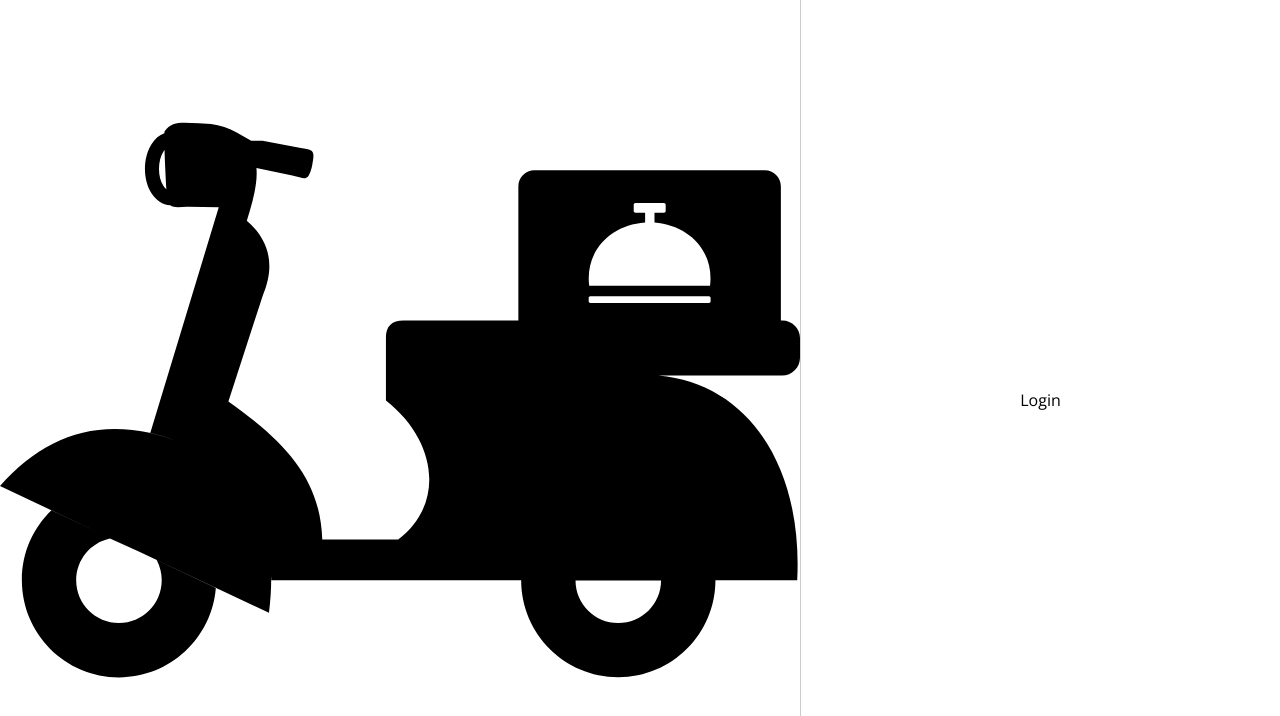
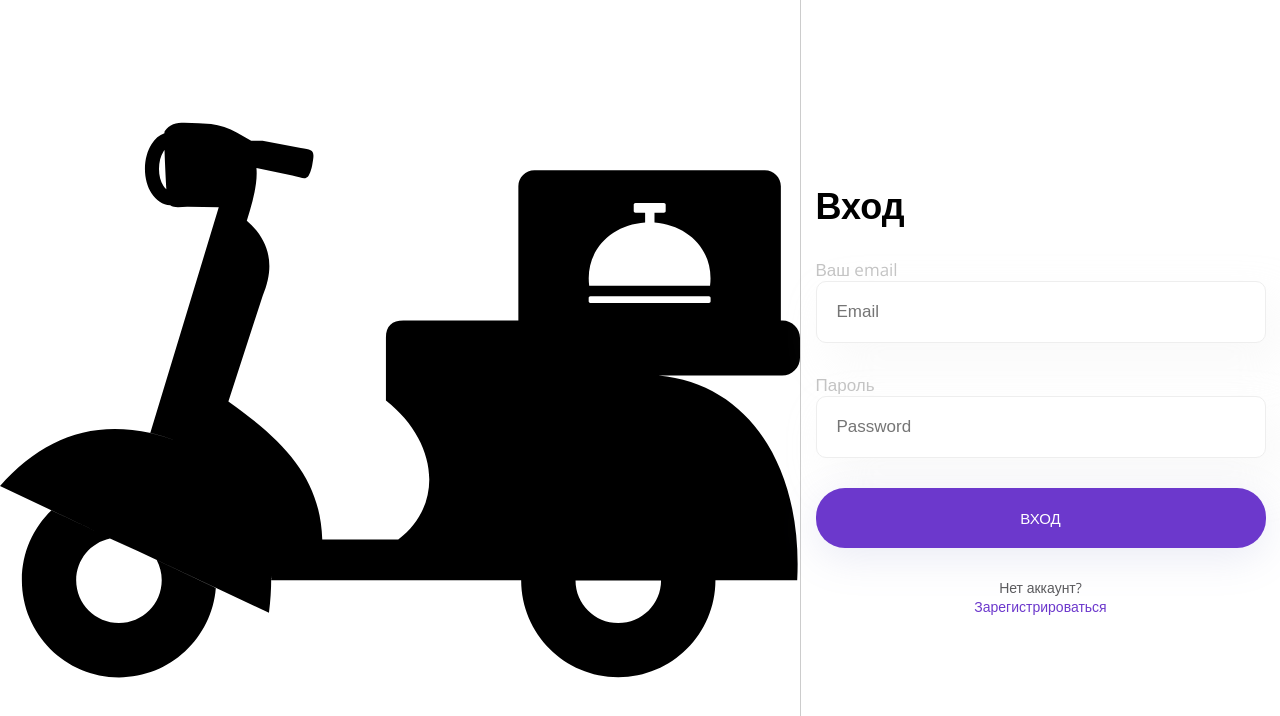
Before and after one commit to Alexandroff1997/food-delivery, a React (Vite) app: page /auth/login in a window 1280 px wide. Shown: the top 716 px of the page. Built offline with nearby package versions, Linux system fonts and the light colour scheme.

Commit message:
login form

```diff
--- a/src/components/Button/Button.module.css
+++ b/src/components/Button/Button.module.css
@@ -17,6 +17,7 @@
 	font-size: 15px;
 	text-transform: uppercase;
 	padding: 20px 60px;
+	box-shadow: 0px 10px 40px 0px rgba(122, 129, 190, 0.16);
 }
 
 .accent {
--- a/src/pages/Login/Login.module.css
+++ b/src/pages/Login/Login.module.css
@@ -0,0 +1,38 @@
+.login {
+	display: flex;
+	flex-direction: column;
+	gap: 30px;
+	width: 100%;
+	max-width: 450px;
+}
+
+.form {
+	display: flex;
+	flex-direction: column;
+	gap: 30px;
+}
+
+.field {
+	display: flex;
+	flex-direction: column;
+}
+
+.field label {
+	color: #C4C4C4;
+	font-size: 17px;
+	font-style: normal;
+	font-weight: 400;
+}
+
+.links {
+	display: flex;
+	flex-direction: column;
+	align-items: center;
+	color: var(--text-secondary);
+	font-size: 14px;
+}
+
+.links a {
+	text-decoration: none;
+	color: var(--primary-color)
+}
--- a/src/pages/Login/Login.tsx
+++ b/src/pages/Login/Login.tsx
@@ -1,7 +1,34 @@
+import { Link } from 'react-router-dom';
+import Button from '../../components/Button/Button';
+import Header from '../../components/Header/Header';
+import Input from '../../components/Input/Input';
+import styles from './Login.module.css';
+import { FormEvent } from 'react';
+
 export function Login() {
+	const submit = (e: FormEvent) => {
+		e.preventDefault();
+		console.log(e);
+	};
+
 	return (
-		<>
-			Login
-		</>
+		<div className={styles['login']}>
+			<Header>Вход</Header>
+			<form className={styles['form']} onSubmit={submit}>
+				<div className={styles['field']}>
+					<label htmlFor="email">Ваш email</label>
+					<Input id="email" name="email" placeholder="Email" />
+				</div>
+				<div className={styles['field']}>
+					<label htmlFor="password">Пароль</label>
+					<Input id="password" name="password" type="password" placeholder="Password" />
+				</div>
+				<Button appearence="big">Вход</Button>
+			</form>
+			<div className={styles['links']}>
+				<div>Нет аккаунт?</div>
+				<Link to="/auth/register">Зарегистрироваться</Link>
+			</div>
+		</div>
 	);
 }
```
